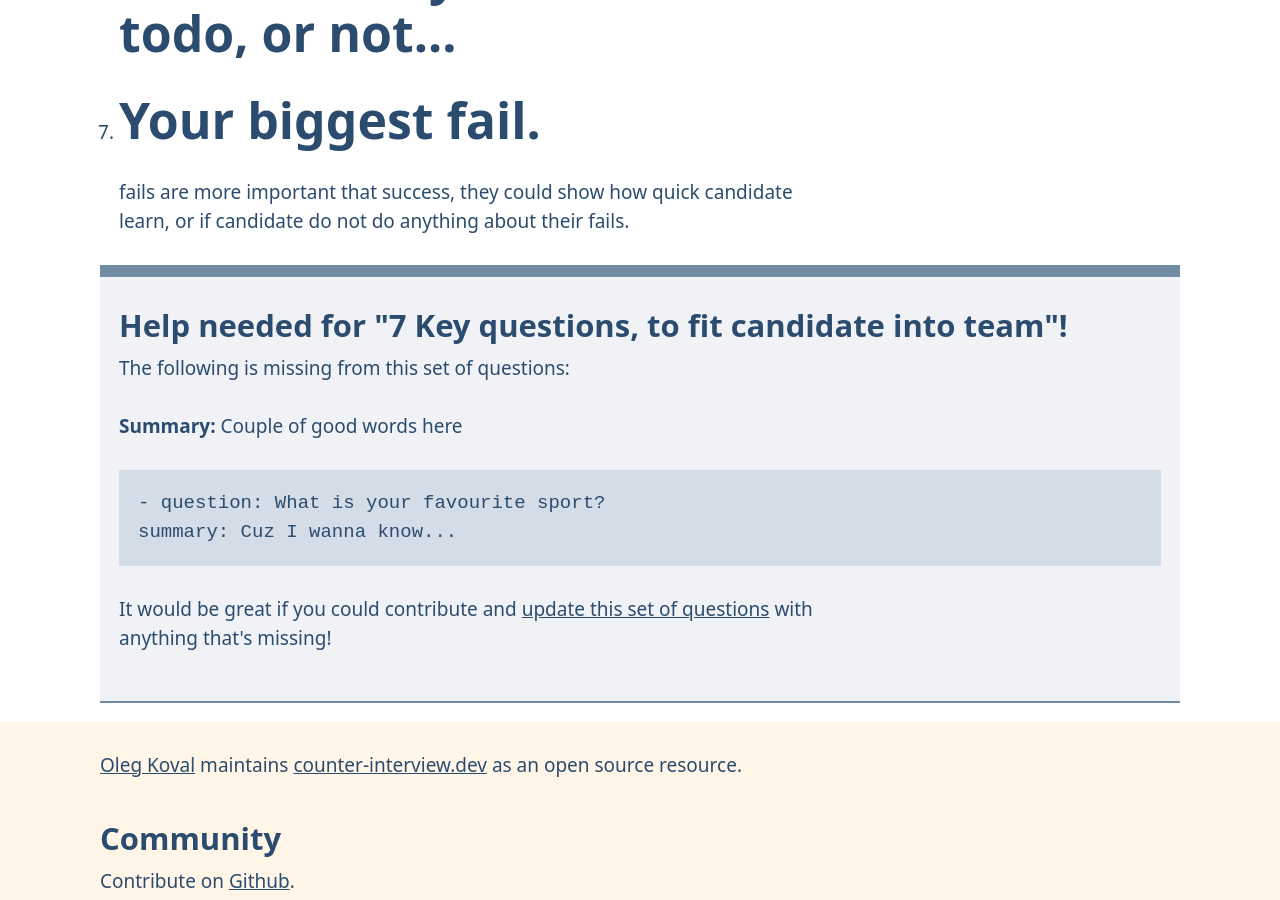
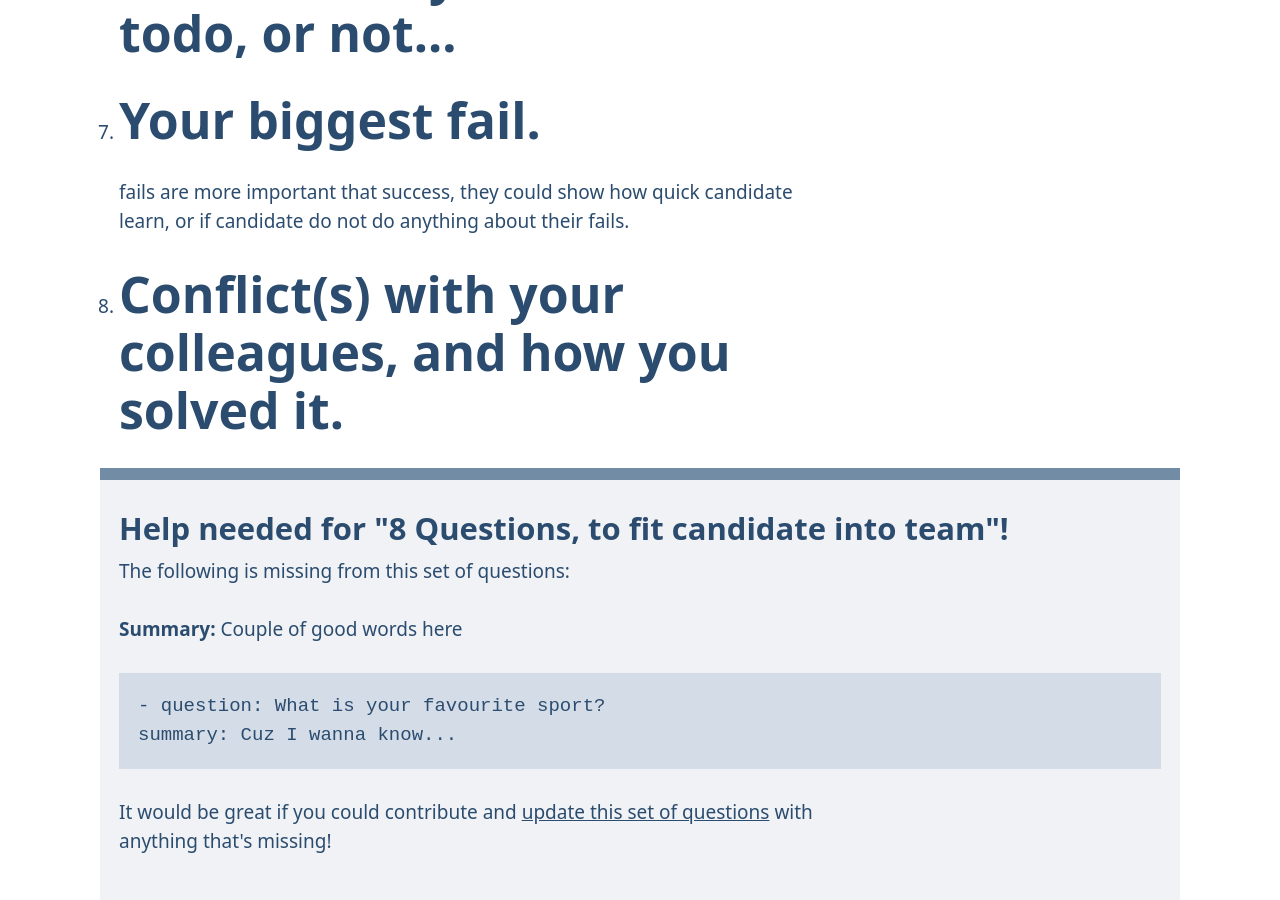
Before and after one commit to oleg-koval/counter-interview.dev, a Jekyll site: the page built from _examples/8-questions-to-fit-candidate-into-team.md, in a window 1280 px wide and 900 px high, scrolled down 2073 px. Built offline with Jekyll 4.4.1, drawn with Linux system fonts in a browser that asks for light colours; some of the changed text lies outside the part shown.

Commit message:
added one more question; changed title;

```diff
--- a/_examples/7-key-questions-to-fit-candidate-into-team.md
+++ b/_examples/8-questions-to-fit-candidate-into-team.md
@@ -1,5 +1,5 @@
 ---
-title: 7 Key questions, to fit candidate into team
+title: 8 Questions, to fit candidate into team
 author: Ievgenii Vdovenko
 role:  interviewer
 overview: Aim of this questions is to build happy team. My believe is - if team is happy, it's more productive.
@@ -16,6 +16,7 @@ questions:
 - question: What is your perfect day at work - what you would like todo, or not...
 - question: Your biggest fail.
   summary: fails are more important that success, they could show how quick candidate learn, or if candidate do not do anything about their fails.
+- question: Conflict(s) with your colleagues, and how you solved it.
 
 
 tags: [interviewer, general]
```
